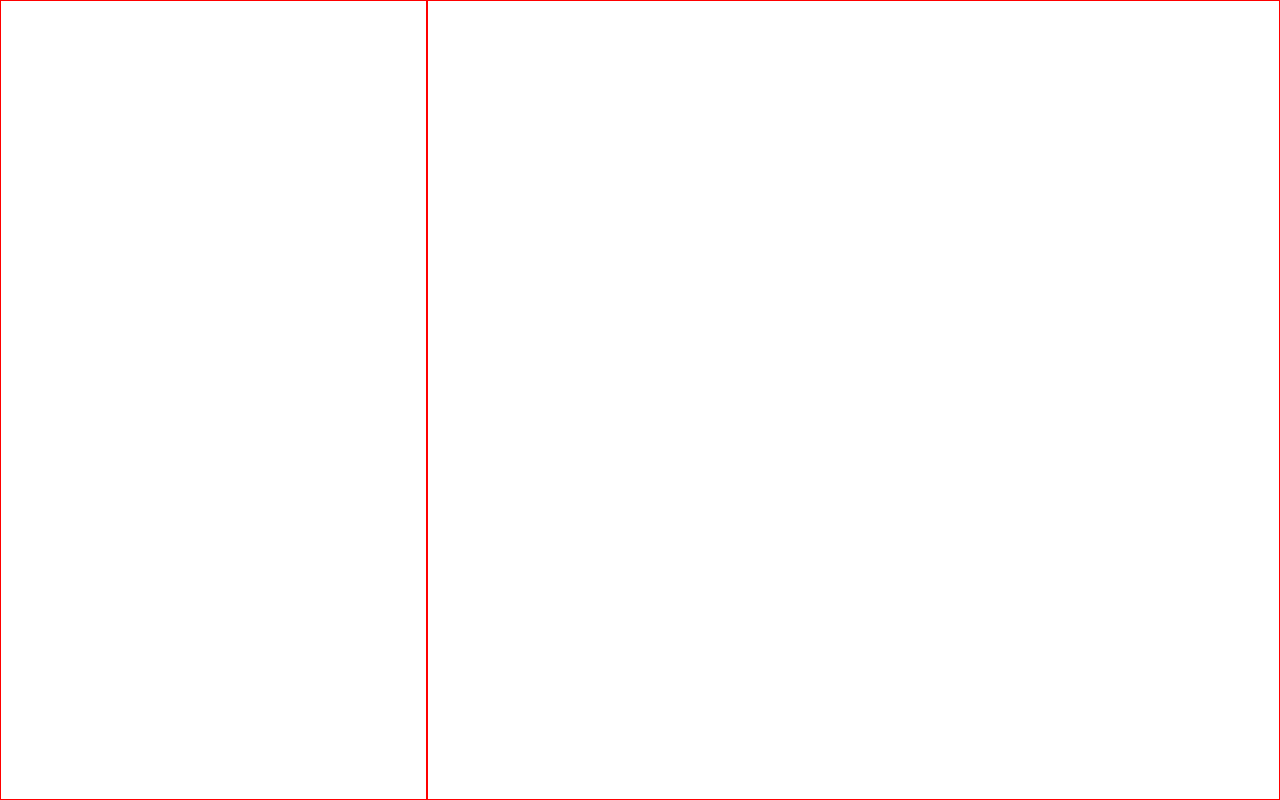
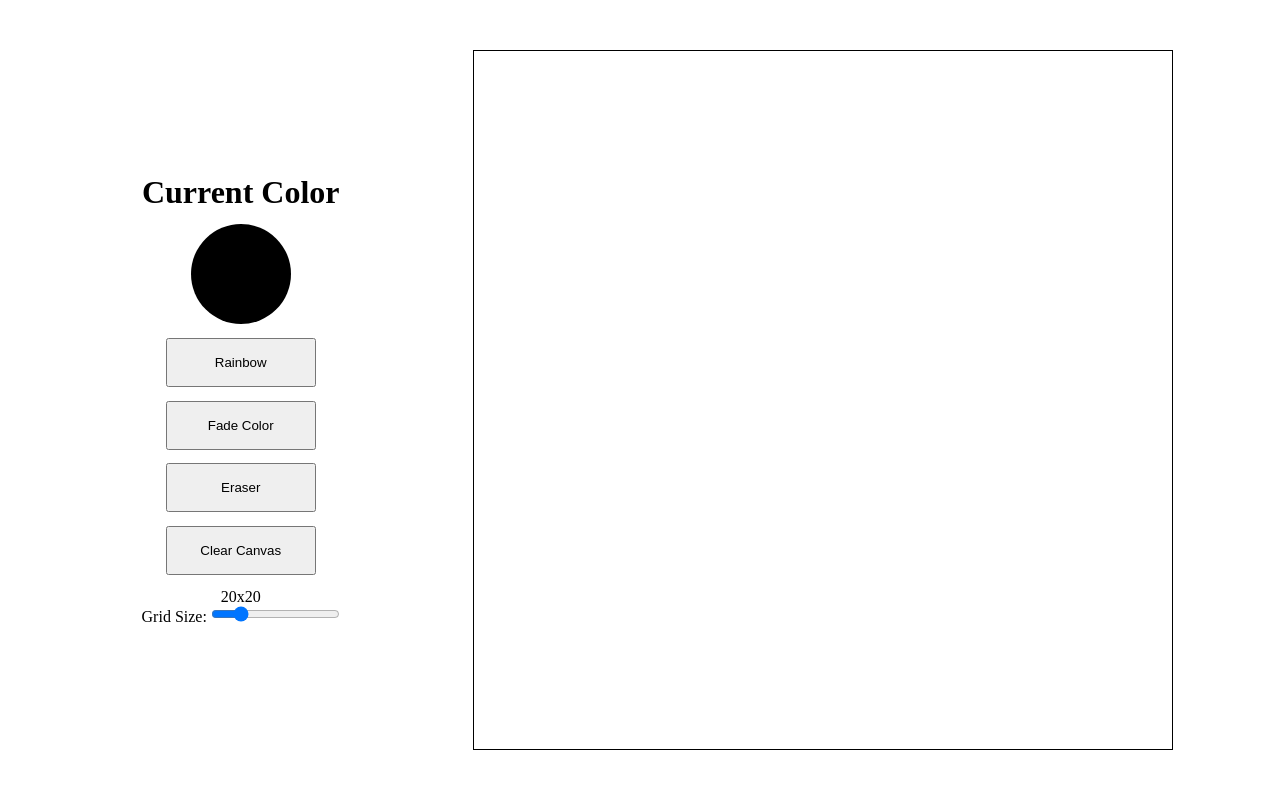
Before and after one commit to aeronjay/Etch-a-Sketch, a plain HTML site: page index.html in a window 1280 px wide. Drawn offline with Linux system fonts and the light colour scheme.

Commit message:
Done Layout

```diff
--- a/index.html
+++ b/index.html
@@ -9,7 +9,21 @@
 <body>
     <div class="main-container">
         <div class="grid-options">
+            <div class="grid-options-container">
 
+                <h1>Current Color</h1>
+                <div class="color-picker"></div>
+                <button class="rainbow button">Rainbow</button>
+                <button class="fade button">Fade Color</button>
+                <button class="eraser button">Eraser</button>
+                <button class="clear button">Clear Canvas</button>
+                <div class="grid-size-container">
+                    <p style="text-align: center;">20x20</p>
+                    <label for="grid-size">Grid Size: </label>
+                    <input type="range" id="grid-size" name="grid-size" min="1" max="100" value="20">
+                </div>
+
+            </div>
         </div>
         <div class="grid-container">
             <div class="grid">
--- a/mainStyles.css
+++ b/mainStyles.css
@@ -12,11 +12,38 @@
 
 }
 .grid-options{
-    border: 1px solid red;
     flex: 1 1 0;
-
+    align-content: center;
 }
 .grid-container{
-    border: 1px solid red;
-    flex: 2 1 0;
+    flex: 2.5 1 0;
+    align-content: center;
 }
+.grid-options-container{
+    width: 250px;
+    height: 60%;
+    margin: auto 0 0 auto;
+
+    display: flex;
+    flex-direction: column;
+    align-items: center;
+    justify-content: space-evenly;
+    flex-shrink: 0;
+}
+.color-picker{
+    width: 100px;
+    height: 100px;
+    border-radius: 100%;
+    background-color: black;
+    flex-shrink: 0;
+}
+.button{
+    padding: 15px;
+    width: 150px;
+}
+.grid{
+    border: 1px solid black;
+    width: 700px;
+    height: 700px;
+    margin: auto;
+}
```
